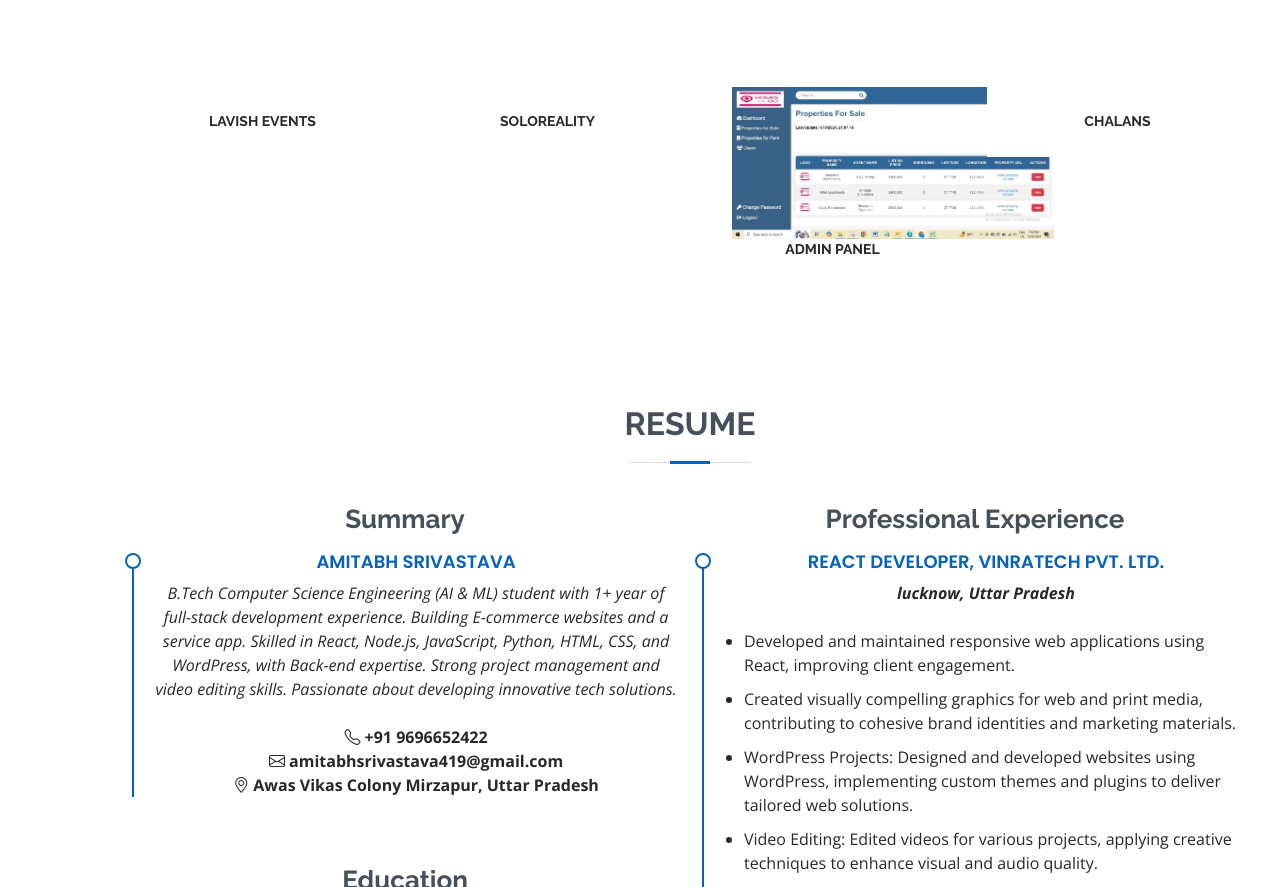
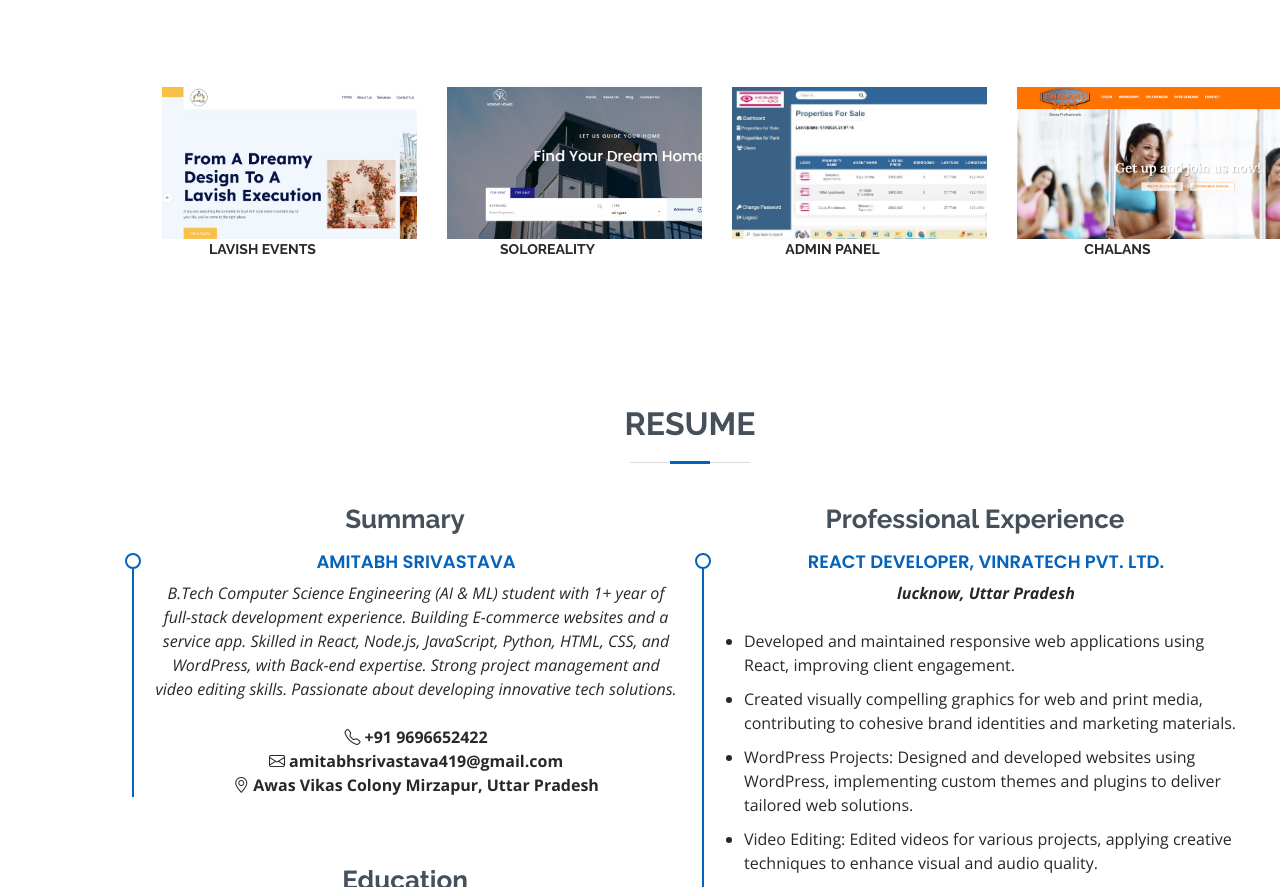
Before and after one commit to srivastavaamitabh/Amitabh_Srivastava-Portfolio, a plain HTML site: page index.html in a window 1280 px wide. Shown: the part 2920-3807 px from the top of the page. Drawn offline with nearby package versions, Linux system fonts and the light colour scheme; the site is published under a folder, as on GitHub Pages, so addresses that start at the root find nothing.

Commit message:
Update index.html

```diff
--- a/index.html
+++ b/index.html
@@ -333,7 +333,7 @@
           <div class="count-box">
             <a href="https://lavisheventsbyrosa.com/">
 
-              <img src="/assets/img/p1.png" alt="" style="height: 19vh;">
+              <img src="assets/img/p1.png" alt="" style="height: 19vh;">
             </a>
             <br>
             <p><b>LAVISH EVENTS</b></p>
@@ -343,7 +343,7 @@
           <div class="count-box">
             <a href="https://solorealtyhh.ae/">
 
-              <img src="/assets/img/p2.png" alt="" style="height: 19vh;">
+              <img src="assets/img/p2.png" alt="" style="height: 19vh;">
             </a>
             <br>
             <p><b>SOLOREALITY</b> </p>
@@ -363,7 +363,7 @@
           <div class="count-box">
             <a href="https://chalans.vinratech.com/">
 
-              <img src="/assets/img/p4.png" alt="" style="height: 19vh;">
+              <img src="assets/img/p4.png" alt="" style="height: 19vh;">
             </a>
             <br>
             <p><b>CHALANS</b> </p>
```
